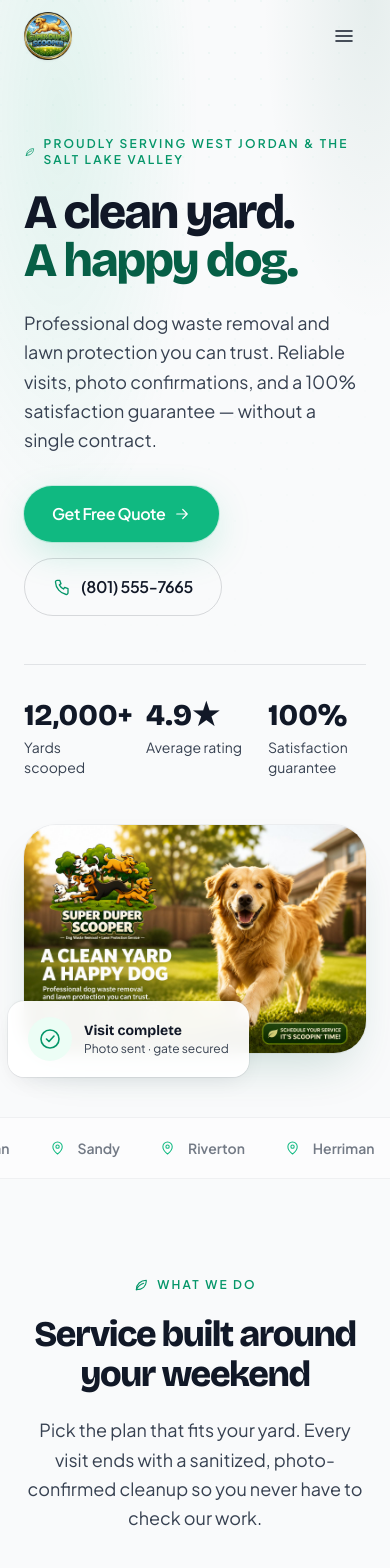
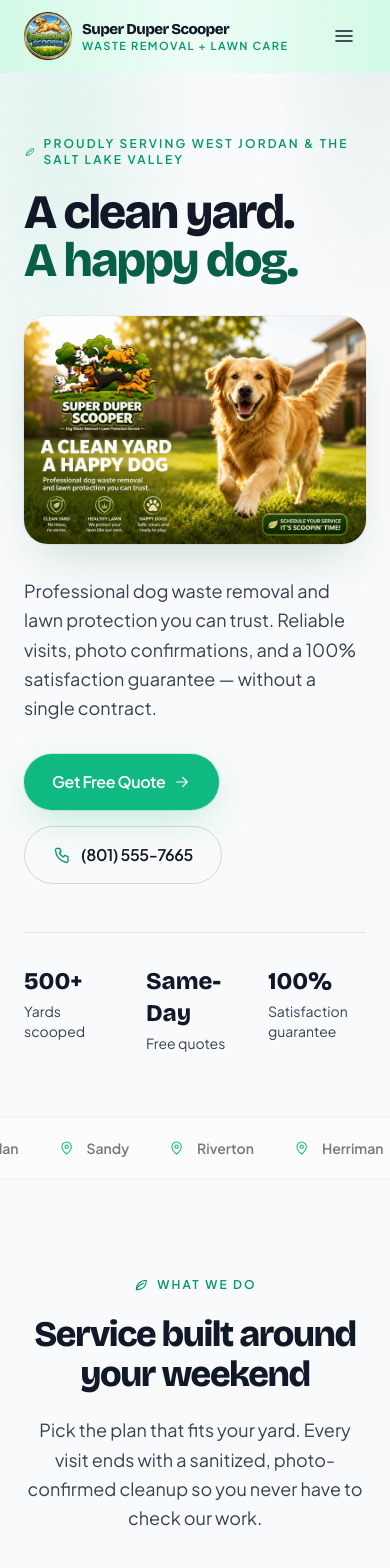
Before and after one commit to Programmer-stevenson/Super-Duper-Scoopers, a React (Vite) app: page / in a window 390 px wide. Shown: the top 1568 px of the page. Built offline with nearby package versions, Linux system fonts and the light colour scheme.

Commit message:
big update

```diff
--- a/src/components/Navbar.jsx
+++ b/src/components/Navbar.jsx
@@ -36,10 +36,10 @@ export default function Navbar() {
       className="fixed inset-x-0 top-0 z-50"
     >
       <div
-        className={`transition-all duration-300 ${
+        className={`bg-gradient-to-r from-emerald-100/90 via-emerald-50/85 to-emerald-100/90 backdrop-blur-xl transition-all duration-300 ${
           scrolled
-            ? 'border-b border-ink/5 bg-canvas/80 backdrop-blur-xl'
-            : 'border-b border-transparent bg-transparent'
+            ? 'border-b border-emerald-600/10 shadow-[0_6px_24px_-12px_rgba(6,95,70,0.25)]'
+            : 'border-b border-transparent'
         }`}
       >
         <nav className="max-w-site container-px flex h-[72px] items-center justify-between">
@@ -49,8 +49,8 @@ export default function Navbar() {
               alt=""
               className="h-12 w-12 object-contain drop-shadow-sm"
             />
-            <span className="hidden sm:block leading-tight">
-              <span className="block font-display text-[17px] font-extrabold tracking-tightest text-ink">
+            <span className="block leading-tight">
+              <span className="block font-display text-[15px] font-extrabold tracking-tightest text-ink sm:text-[17px]">
                 Super Duper Scooper
               </span>
               <span className="block text-[11px] font-semibold uppercase tracking-[0.14em] text-emerald-600">
--- a/src/pages/About.jsx
+++ b/src/pages/About.jsx
@@ -5,7 +5,14 @@ import SectionHeading from '../components/ui/SectionHeading'
 import Icon from '../components/ui/Icon'
 import { FinalCTA } from './Home'
 import usePageTitle from '../hooks/usePageTitle'
-import { values, team, heroStats } from '../data/content'
+import { values } from '../data/content'
+
+// Proof points — positive, non-rating business stats.
+const heroStats = [
+  { value: '500+', label: 'Yards scooped' },
+  { value: 'Same-Day', label: 'Free quotes' },
+  { value: '100%', label: 'Satisfaction guarantee' },
+]
 
 function AboutHero() {
   return (
@@ -14,11 +21,21 @@ function AboutHero() {
       <div className="pointer-events-none absolute left-1/2 top-0 h-80 w-80 -translate-x-1/2 rounded-full bg-emerald-500/15 blur-[120px]" />
       <div className="relative max-w-site container-px py-20 lg:py-28">
         <div className="mx-auto max-w-3xl text-center">
+          {/* Super Duper Scooper logo as the hero image */}
+          <motion.div
+            className="mx-auto mb-9 inline-block"
+            initial={{ opacity: 0, scale: 0.9, y: 16 }}
+            animate={{ opacity: 1, scale: 1, y: 0 }}
+            transition={{ duration: 0.7, delay: 0.05, ease: [0.22, 1, 0.36, 1] }}
+          >
+
+          </motion.div>
+
           <motion.span
             className="eyebrow text-emerald-400"
             initial={{ opacity: 0, y: 12 }}
             animate={{ opacity: 1, y: 0 }}
-            transition={{ duration: 0.5, delay: 0.15 }}
+            transition={{ duration: 0.5, delay: 0.2 }}
           >
             <Icon.leaf className="w-4 h-4" />
             Our story
@@ -27,7 +44,7 @@ function AboutHero() {
             className="display mt-5 text-5xl font-extrabold sm:text-6xl text-balance"
             initial={{ opacity: 0, y: 18 }}
             animate={{ opacity: 1, y: 0 }}
-            transition={{ duration: 0.6, delay: 0.25 }}
+            transition={{ duration: 0.6, delay: 0.3 }}
           >
             Started in one backyard.
             <br />
@@ -37,7 +54,7 @@ function AboutHero() {
             className="mx-auto mt-6 max-w-xl text-lg leading-relaxed text-white/70"
             initial={{ opacity: 0, y: 18 }}
             animate={{ opacity: 1, y: 0 }}
-            transition={{ duration: 0.6, delay: 0.35 }}
+            transition={{ duration: 0.6, delay: 0.4 }}
           >
             Super Duper Scooper began when our founder got tired of choosing
             between playing with his dogs and policing the yard. What started as
@@ -58,7 +75,7 @@ function Story() {
             <div className="relative">
               <div className="absolute -inset-4 -z-10 rounded-[2.5rem] bg-emerald-500/10 blur-2xl" />
               <img
-                src="/assets/hero-retriever.png"
+                src="/assets/logo-scooper.png"
                 alt="A golden retriever enjoying a clean, healthy backyard lawn"
                 className="h-[440px] w-full rounded-[2rem] object-cover shadow-lift ring-1 ring-ink/5"
               />
@@ -179,8 +196,6 @@ function Values() {
   )
 }
 
-
-
 export default function About() {
   usePageTitle(
     'About — Super Duper Scooper',
@@ -192,7 +207,6 @@ export default function About() {
       <Story />
       <Mission />
       <Values />
-
       <FinalCTA />
     </PageTransition>
   )
--- a/src/pages/Home.jsx
+++ b/src/pages/Home.jsx
@@ -5,15 +5,14 @@ import Reveal, { stagger, staggerItem } from '../components/ui/Reveal'
 import SectionHeading from '../components/ui/SectionHeading'
 import Icon from '../components/ui/Icon'
 import usePageTitle from '../hooks/usePageTitle'
-import {
-  company,
-  heroStats,
-  services,
-  whyChoose,
-  steps,
-  testimonials,
-  serviceAreas,
-} from '../data/content'
+import { company, services, whyChoose, serviceAreas } from '../data/content'
+
+// Hero stats — positive, non-rating business proof points.
+const heroStats = [
+  { value: '500+', label: 'Yards scooped' },
+  { value: 'Same-Day', label: 'Free quotes' },
+  { value: '100%', label: 'Satisfaction guarantee' },
+]
 
 function Hero() {
   return (
@@ -24,7 +23,7 @@ function Hero() {
 
       <div className="relative max-w-site container-px">
         <div className="grid items-center gap-12 py-16 lg:grid-cols-2 lg:py-24">
-          {/* Copy */}
+          {/* Copy column */}
           <div>
             <motion.span
               className="eyebrow"
@@ -47,8 +46,25 @@ function Hero() {
               <span className="text-forest">A happy dog.</span>
             </motion.h1>
 
+            {/* MOBILE-ONLY hero image — sits between the headline and the copy */}
+            <motion.div
+              className="relative mt-8 lg:hidden"
+              initial={{ opacity: 0, scale: 0.96, y: 16 }}
+              animate={{ opacity: 1, scale: 1, y: 0 }}
+              transition={{ duration: 0.7, delay: 0.4, ease: [0.22, 1, 0.36, 1] }}
+            >
+              <div className="absolute -inset-3 -z-10 rounded-[2rem] bg-emerald-500/10 blur-2xl" />
+              <div className="relative overflow-hidden rounded-[1.5rem] shadow-lift ring-1 ring-ink/5">
+                <img
+                  src="/assets/hero-retriever.png"
+                  alt="A happy golden retriever running across a freshly cleaned, healthy green lawn"
+                  className="h-auto w-full object-contain"
+                />
+              </div>
+            </motion.div>
+
             <motion.p
-              className="mt-6 max-w-md text-lg leading-relaxed text-slate text-pretty"
+              className="mt-8 max-w-md text-lg leading-relaxed text-slate text-pretty lg:mt-6"
               initial={{ opacity: 0, y: 20 }}
               animate={{ opacity: 1, y: 0 }}
               transition={{ duration: 0.6, delay: 0.42 }}
@@ -82,7 +98,7 @@ function Hero() {
             >
               {heroStats.map((s) => (
                 <motion.div key={s.label} variants={staggerItem}>
-                  <dt className="font-display text-3xl font-extrabold text-ink">
+                  <dt className="font-display text-2xl font-extrabold text-ink sm:text-3xl">
                     {s.value}
                   </dt>
                   <dd className="mt-1 text-sm text-slate">{s.label}</dd>
@@ -91,9 +107,9 @@ function Hero() {
             </motion.dl>
           </div>
 
-          {/* Hero image */}
+          {/* DESKTOP-ONLY hero image column */}
           <motion.div
-            className="relative"
+            className="relative hidden lg:block"
             initial={{ opacity: 0, scale: 0.96, y: 20 }}
             animate={{ opacity: 1, scale: 1, y: 0 }}
             transition={{ duration: 0.8, delay: 0.3, ease: [0.22, 1, 0.36, 1] }}
@@ -109,7 +125,7 @@ function Hero() {
 
             {/* Floating card */}
             <motion.div
-              className="absolute -bottom-6 -left-4 flex items-center gap-3 rounded-2xl bg-white/95 px-5 py-4 shadow-soft ring-1 ring-ink/5 backdrop-blur sm:-left-8"
+              className="absolute -bottom-6 -left-8 flex items-center gap-3 rounded-2xl bg-white/95 px-5 py-4 shadow-soft ring-1 ring-ink/5 backdrop-blur"
               initial={{ opacity: 0, y: 16 }}
               animate={{ opacity: 1, y: 0 }}
               transition={{ delay: 0.9, duration: 0.5 }}
@@ -159,7 +175,7 @@ function Services() {
         />
 
         <motion.div
-          className="mt-16 grid gap-6 sm:grid-cols-2 lg:grid-cols-4"
+          className="mt-12 grid grid-cols-2 gap-4 sm:mt-16 sm:gap-6 lg:grid-cols-4"
           initial="hidden"
           whileInView="show"
           viewport={{ once: true, margin: '-60px' }}
@@ -173,15 +189,15 @@ function Services() {
                 variants={staggerItem}
                 whileHover={{ y: -6 }}
                 transition={{ type: 'spring', stiffness: 300, damping: 20 }}
-                className="group relative flex flex-col rounded-3xl border border-ink/5 bg-white p-7 shadow-soft"
+                className="group relative flex flex-col rounded-3xl border border-ink/5 bg-white p-5 shadow-soft sm:p-7"
               >
-                <span className="flex h-14 w-14 items-center justify-center rounded-2xl bg-emerald-50 text-emerald-600 transition-colors group-hover:bg-emerald-500 group-hover:text-white">
-                  {Glyph && <Glyph className="w-7 h-7" />}
+                <span className="flex h-12 w-12 items-center justify-center rounded-2xl bg-emerald-50 text-emerald-600 transition-colors group-hover:bg-emerald-500 group-hover:text-white sm:h-14 sm:w-14">
+                  {Glyph && <Glyph className="w-6 h-6 sm:w-7 sm:h-7" />}
                 </span>
-                <h3 className="mt-6 font-display text-xl font-bold text-ink">
+                <h3 className="mt-4 font-display text-lg font-bold text-ink sm:mt-6 sm:text-xl">
                   {s.title}
                 </h3>
-                <p className="mt-3 text-sm leading-relaxed text-slate">
+                <p className="mt-2 text-sm leading-relaxed text-slate sm:mt-3">
                   {s.description}
                 </p>
               </motion.article>
@@ -192,7 +208,6 @@ function Services() {
     </section>
   )
 }
-
 
 function WhyChoose() {
   return (
@@ -214,7 +229,7 @@ function WhyChoose() {
           </div>
 
           <motion.div
-            className="grid gap-5 sm:grid-cols-2"
+            className="grid grid-cols-2 gap-4 sm:gap-5"
             initial="hidden"
             whileInView="show"
             viewport={{ once: true, margin: '-60px' }}
@@ -226,12 +241,12 @@ function WhyChoose() {
                 <motion.div
                   key={item.title}
                   variants={staggerItem}
-                  className="rounded-3xl border border-ink/5 bg-white p-7 shadow-soft"
+                  className="rounded-3xl border border-ink/5 bg-white p-5 shadow-soft sm:p-7"
                 >
-                  <span className="flex h-12 w-12 items-center justify-center rounded-2xl bg-forest/5 text-forest">
+                  <span className="flex h-11 w-11 items-center justify-center rounded-2xl bg-forest/5 text-forest sm:h-12 sm:w-12">
                     {Glyph && <Glyph className="w-6 h-6" />}
                   </span>
-                  <h3 className="mt-5 font-display text-lg font-bold text-ink">
+                  <h3 className="mt-4 font-display text-base font-bold text-ink sm:mt-5 sm:text-lg">
                     {item.title}
                   </h3>
                   <p className="mt-2 text-sm leading-relaxed text-slate">
@@ -246,8 +261,6 @@ function WhyChoose() {
     </section>
   )
 }
-
-
 
 export function FinalCTA() {
   return (
@@ -296,9 +309,7 @@ export default function Home() {
     <PageTransition>
       <Hero />
       <Services />
-
       <WhyChoose />
-
       <FinalCTA />
     </PageTransition>
   )
```
